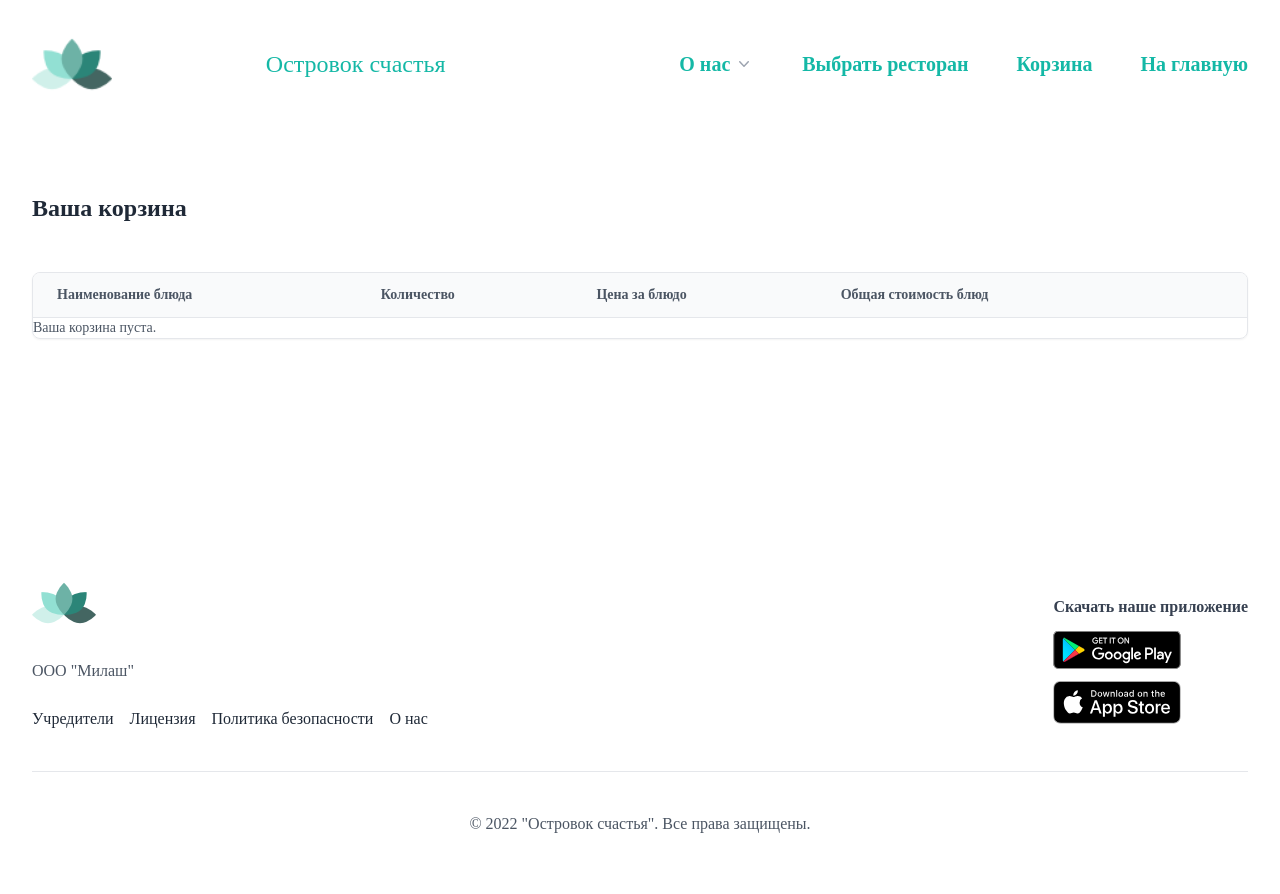
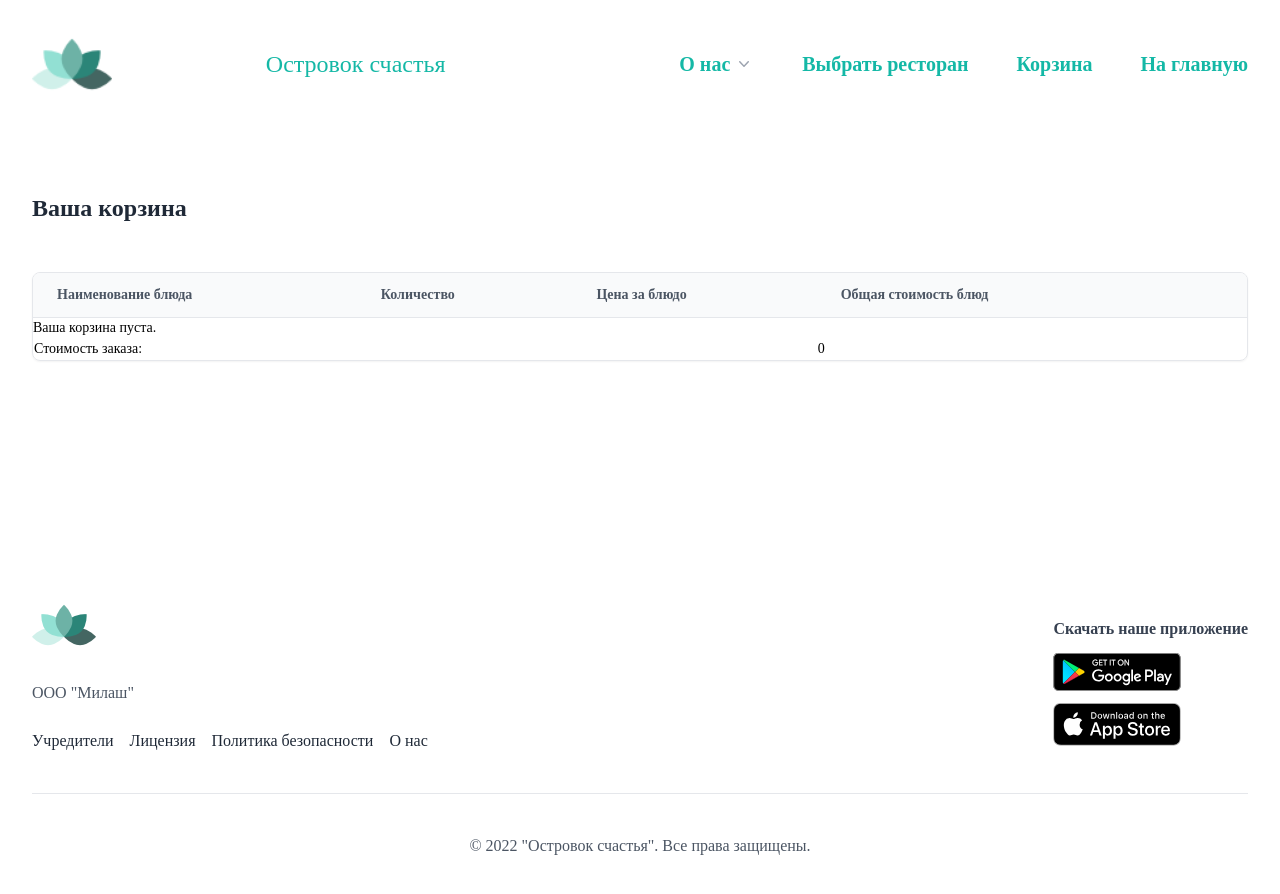
Before and after one commit to carpediem511/restaurant, a React (Create React App) app: page /cart in a window 1280 px wide. Shown: the top 894 px of the page. Built offline with nearby package versions, Linux system fonts and the light colour scheme.

Commit message:
не работает корзина

```diff
--- /dev/null
+++ b/src/components/CartPage/TemplateOfDish.jsx
@@ -0,0 +1,42 @@
+import { TrashIcon } from "@heroicons/react/24/solid";
+
+const TemplateOfDish = ({ itemInCart, removeItemFromCart }) => {
+  const handleRemoveItem = () => {
+    removeItemFromCart(itemInCart.id);
+  };
+
+  return (
+    <tbody className="text-gray-600 divide-y">
+      <tr key={itemInCart.id}>
+        <td className="flex items-center gap-x-3 py-3 px-6 whitespace-nowrap">
+          <img
+            src={itemInCart.image}
+            className="w-10 h-10 rounded-full"
+            alt=""
+          />
+          <div>
+            <span className="block text-gray-700 text-sm font-medium">
+              {itemInCart.name}
+            </span>
+          </div>
+        </td>
+        <td className="px-6 py-4 whitespace-nowrap">
+          {itemInCart.description}
+        </td>
+        <td className="px-6 py-4 whitespace-nowrap"></td>
+        <td className="px-6 py-4 whitespace-nowrap">{itemInCart.price}</td>
+        <td className="px-6 py-4 whitespace-nowrap"></td>
+        <td className="text-right px-6 whitespace-nowrap">
+          <button
+            className="py-2 leading-none px-3 font-medium text-red-600 hover:text-red-500 duration-150 hover:bg-gray-50 rounded-lg"
+            onClick={handleRemoveItem}
+          >
+            <TrashIcon />
+          </button>
+        </td>
+      </tr>
+    </tbody>
+  );
+};
+
+export default TemplateOfDish;
--- a/src/components/CartPage/index.jsx
+++ b/src/components/CartPage/index.jsx
@@ -1,20 +1,46 @@
-import { TrashIcon } from "@heroicons/react/24/solid"
-import { useState, useEffect } from "react"
-
+import { useState, useEffect } from "react";
+import TemplateOfDish from "./TemplateOfDish";
 
 const CartBody = () => {
+  /*	получение текущих блюд из localStorage или пустого массива, если данных в localStorage нет*/
+  const currentDishes = JSON.parse(localStorage.getItem("cart")) || [];
+  /*состояние корзины. по умолчанию - массив, полученный из localStorage и отфильтрованный*/
+  const [cart, setCart] = useState(
+    currentDishes.filter((d) => d.isAdded) || []
+  );
 
-	const [items, setItems] = useState([])
-	const savedCart = localStorage.getItem("cart");
+  /*	общая стоимость и количество блюд в корзине*/
+  const [total, setTotal] = useState({
+    cost:
+      cart.length > 0
+        ? cart.reduce((previous, current) => previous + current.costTotal, 0)
+        : 0,
+    count:
+      cart.length > 0
+        ? cart.reduce((previous, current) => previous + current.count, 0)
+        : 0,
+  });
 
+  /*	обновление общей стоимости и количества блюд в корзине при изменении корзины*/
   useEffect(() => {
-		if (savedCart) {
-			setItems(JSON.parse(savedCart));
-		}
-	}, [savedCart]);
+    setTotal({
+      cost:
+        cart.length > 0
+          ? cart.reduce((previous, current) => previous + current.costTotal, 0)
+          : 0,
+      count:
+        cart.length > 0
+          ? cart.reduce((previous, current) => previous + current.count, 0)
+          : 0,
+    });
+  }, [cart]);
+
+  /* удаление из корзины по id*/
+  const removeItemFromCart = (id) => {
+    setCart((cart) => cart.filter((itemInCart) => id !== itemInCart.id));
+  };
 
   return (
-
     <>
       <div className="max-w-screen-xl py-48 mx-auto px-4 md:px-8">
         <div className="items-start justify-between md:flex">
@@ -22,9 +48,7 @@ const CartBody = () => {
             <h3 className="text-gray-800 text-xl font-bold sm:text-2xl">
               Ваша корзина
             </h3>
-
           </div>
-
         </div>
 
         <div className="mt-12 shadow-sm border rounded-lg overflow-x-auto">
@@ -35,47 +59,32 @@ const CartBody = () => {
                 <th className="py-3 px-6">Количество</th>
                 <th className="py-3 px-6">Цена за блюдо</th>
                 <th className="py-3 px-6">Общая стоимость блюд</th>
-								<th className="py-3 px-6">  </th>
-
-
-
+                <th className="py-3 px-6"> </th>
               </tr>
             </thead>
-						<tbody className="text-gray-600 divide-y">
-							{
-
-								items.length === 0 ? (
+            {cart.length === 0 ? (
               <p>Ваша корзина пуста.</p>
             ) : (
-									items.map((item, idx) => (
-										<tr key={idx}>
-											<td className="flex items-center gap-x-3 py-3 px-6 whitespace-nowrap">
-												<img src={item.image} className="w-10 h-10 rounded-full" alt="" />
-												<div>
-													<span className="block text-gray-700 text-sm font-medium">{item.name}</span>
-												</div>
-											</td>
-											<td className="px-6 py-4 whitespace-nowrap">{item.name}</td>
-											<td className="px-6 py-4 whitespace-nowrap"></td>
-											<td className="px-6 py-4 whitespace-nowrap">{item.price}</td>
-											<td className="px-6 py-4 whitespace-nowrap"></td>
-											<td className="text-right px-6 whitespace-nowrap">
-
-												<button className="py-2 leading-none px-3 font-medium text-red-600 hover:text-red-500 duration-150 hover:bg-gray-50 rounded-lg">
-													<TrashIcon />
-												</button>
-											</td>
+              cart.map((itemInCart) => (
+                <TemplateOfDish
+                  itemInCart={itemInCart}
+                  key={itemInCart.id}
+                  removeItemFromCart={removeItemFromCart}
+                />
+              ))
+            )}
+            <tr>
+              <td>Стоимость заказа:</td>
+              <td></td>
+              <td></td>
+              <td>{total.cost}</td>
+              <td></td>
             </tr>
-									)))
-							}
-						</tbody>
           </table>
         </div>
       </div>
+    </>
+  );
+};
 
-
-		</>
-	)
-}
-
-export default CartBody
+export default CartBody;
--- a/src/components/RestaurantPage/MenuOfRestaurant.jsx
+++ b/src/components/RestaurantPage/MenuOfRestaurant.jsx
@@ -11,7 +11,7 @@ const MenuOfRestaurant = () => {
   const [dishes, setDishes] = useState([]);
   const [loading, setLoading] = useState(true);
   const [showComponent, setShowComponent] = useState(false);
-  const [cart, setCart] = useState({});
+  const [cart, setCart] = useState([]);
   const [selectedDishes, setSelectedDishes] = useState([]);
 
   useEffect(() => {
@@ -38,6 +38,7 @@ const MenuOfRestaurant = () => {
         (result) => {
           setDishes(result);
           setLoading(false);
+          localStorage.setItem("dishes", JSON.stringify(result));
         },
         (error) => {
           console.log(error);
@@ -46,15 +47,35 @@ const MenuOfRestaurant = () => {
       );
   }, [slug]);
 
-  const addToCart = (id) => {
-    if (!selectedDishes.includes(id)) {
-      setSelectedDishes([...selectedDishes, id]);
+  // Создаем функцию, которая добавляет товар в корзину
+  const addToCart = (dishInCart) => {
+    // Проверяем есть ли уже товары в корзине
+    if (cart.length > 0) {
+      // Проверяем, добавляется ли товар из одного ресторана
+      if (cart[0].restaurant !== dishInCart.restaurant) {
+        // Если товар добавляется из другого ресторана, предлагаем очистить корзину
+        const clearCart = window.confirm(
+          "Вы пытаетесь добавить товар из другого ресторана! Текущие блюда в корзине будут удалены! Хотите продолжить?"
+        );
+        if (clearCart) {
+          // Если пользователь согласился очистить корзину, то очищаем ее
+          setCart([dishInCart]);
+          localStorage.setItem("cart", JSON.stringify([dishInCart]));
+        }
+      } else {
+        // Если товар добавляется из того же ресторана, то добавляем его в корзину
+        setCart((prevCart) => [...prevCart, dishInCart]);
+        localStorage.setItem("cart", JSON.stringify([...cart, dishInCart]));
+      }
+    } else {
+      // Если в корзине нет товаров, то добавляем новый товар
+      setCart([dishInCart]);
+      localStorage.setItem("cart", JSON.stringify([dishInCart]));
     }
   };
 
   return (
     <>
-      {" "}
       {/*ПОЧЕМУ-ТО СТРАНИЦА ПОКАЗЫВАЕТСЯ С КОНЦА*/}
       <div className="px-4 py-16 mx-auto sm:max-w-xl md:max-w-full lg:max-w-screen-xl md:px-24 lg:px-8 lg:py-20">
         <div className="max-w-xl mb-10 md:mx-auto sm:text-center lg:max-w-2xl md:mb-12"></div>
```
Also changed, not shown: src/components/App/App.jsx (indentation only), src/components/HomePage/index.jsx (indentation only), src/components/RestaurantPage/index.jsx (indentation only). Lines whose indentation alone changed are shown as unchanged.
